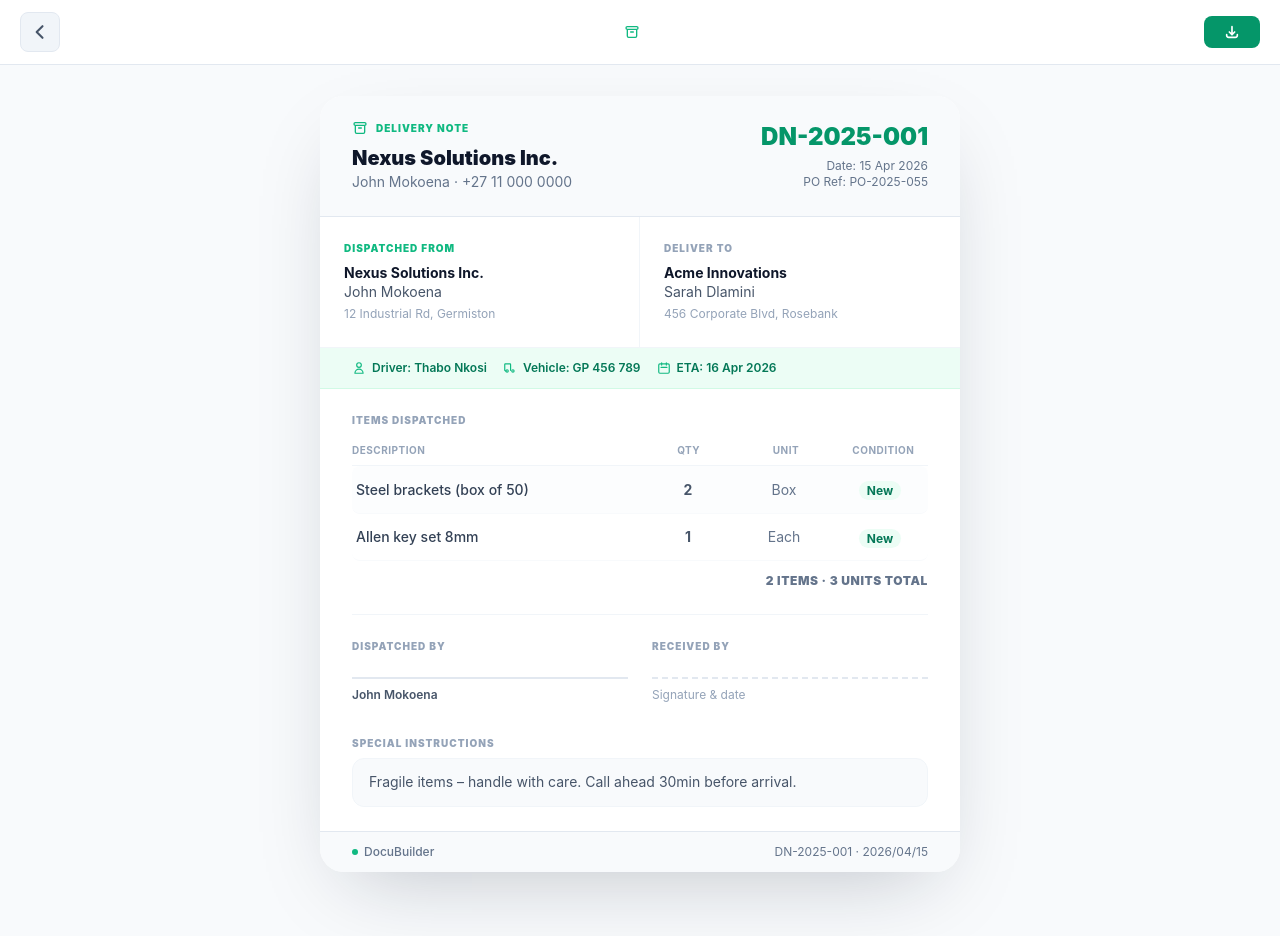
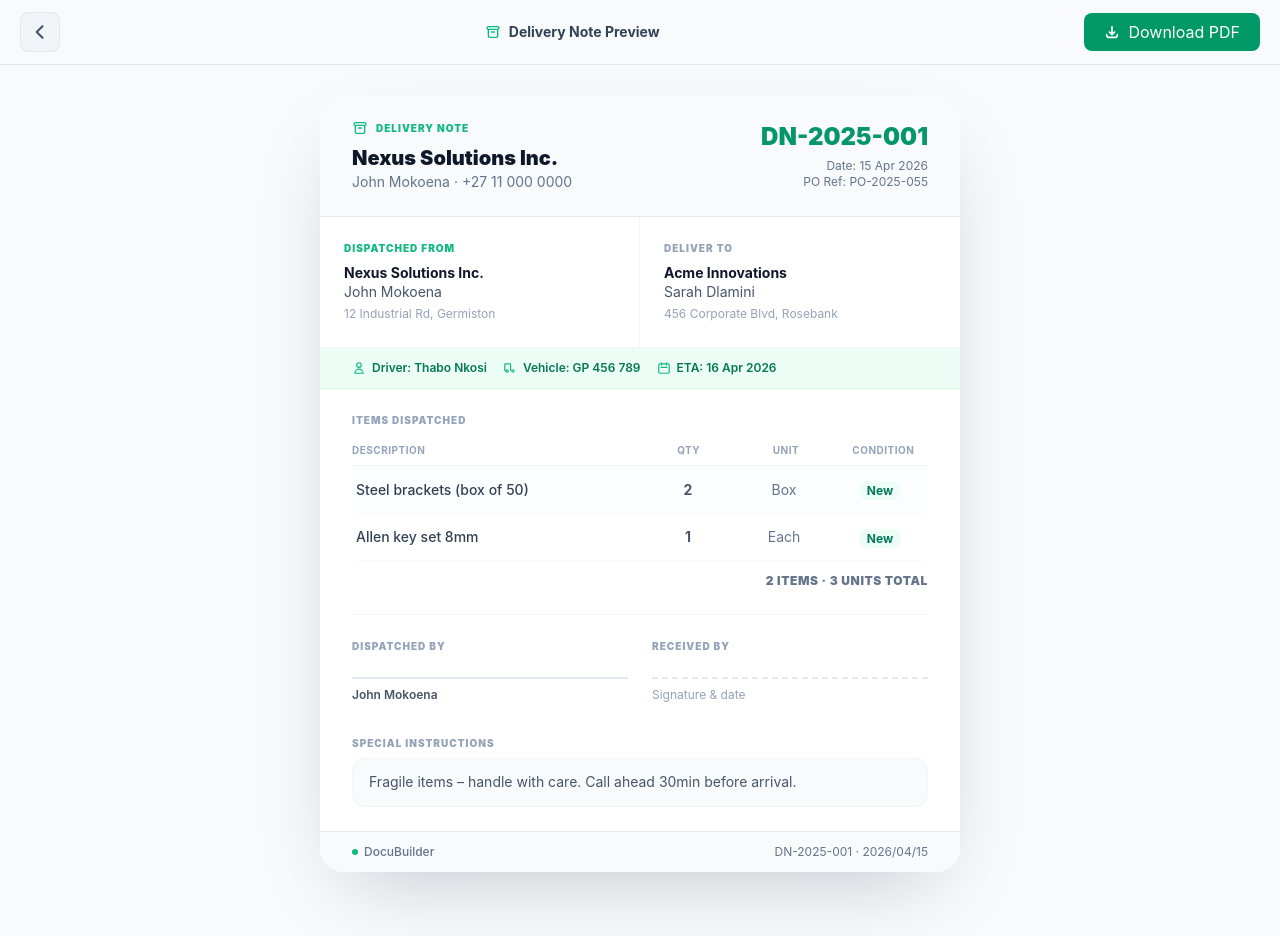
Before and after one commit to Onkgopotse1/DocuBuilder, a React (Vite) app: page /delivery-note-preview in a window 1280 px wide. Built offline with nearby package versions, Linux system fonts and the light colour scheme.

Commit message:
refactor: update DeliveryNotePreview component for improved theming and styling

```diff
--- a/src/features/deliveryNote/DeliveryNotePreview.tsx
+++ b/src/features/deliveryNote/DeliveryNotePreview.tsx
@@ -3,6 +3,7 @@
 import { useDocument } from '../../context/DocumentContext';
 import { useTheme } from '../../context/Theme Context.tsx';
 import { exportPDF } from '../../utils/PDF.Generator';
+import { pageThemes } from "../../data/pageThemes";
 
 export default function DeliveryNotePreview() {
   const navigate = useNavigate();
@@ -12,6 +13,8 @@
   const [isAutoExporting, setIsAutoExporting] = useState(false);
   const { document } = useDocument();
   const deliveryNote = document.deliveryNote;
+  const isDark = theme === 'dark';
+  const pageTheme = pageThemes.Delivery_Note;
 
   const handleExport = async () => {
     setExportError(null);
@@ -67,50 +70,15 @@
   };
 
   return (
-    <div style={{ minHeight: '100vh', fontFamily: "'Inter', system-ui, sans-serif", paddingBottom: '4rem', backgroundColor: theme === 'dark' ? '#0f172a' : colors.slate50 }}>
+    <div   className={`minHeight: '100vh', ${isDark ? pageTheme.dark : pageTheme.light} font-['Inter',system-ui,sans-serif] pb-16 ${isDark ? 'text-slate-100' : 'text-slate-900'}`}>
       {/* Navigation Bar */}
-      <nav
-        style={{
-          position: 'fixed',
-          top: 0,
-          left: 0,
-          width: '100%',
-          backdropFilter: 'blur(8px)',
-          padding: '0.75rem 1.25rem',
-          display: 'flex',
-          justifyContent: 'space-between',
-          alignItems: 'center',
-          zIndex: 50,
-          backgroundColor: theme === 'dark' ? 'rgba(15,23,42,0.95)' : 'rgba(255,255,255,0.95)',
-          borderBottom: `1px solid ${theme === 'dark' ? '#334155' : colors.slate200}`,
-        }}
-      >
+    <nav className={"fixed top-0 left-0 w-full z-50 flex items-center justify-between py-3 px-5  border-b border-slate-200 dark:border-slate-700" }>
         <button
           onClick={() => navigate('/delivery-note-builder')}
-          style={{
-            width: '2.5rem',
-            height: '2.5rem',
-            borderRadius: '0.5rem',
-            border: `1px solid ${colors.slate200}`,
-            backgroundColor: colors.slate100,
-            color: colors.slate600,
-            display: 'flex',
-            alignItems: 'center',
-            justifyContent: 'center',
-            transition: 'all 0.15s',
-            cursor: 'pointer',
-          }}
-          onMouseEnter={(e) => {
-            e.currentTarget.style.backgroundColor = colors.slate200;
-            e.currentTarget.style.color = colors.slate900;
-          }}
-          onMouseLeave={(e) => {
-            e.currentTarget.style.backgroundColor = colors.slate100;
-            e.currentTarget.style.color = colors.slate600;
-          }}
+          className="w-10 h-10 flex items-center justify-center rounded-lg border border-slate-200 bg-slate-100 text-slate-600 cursor-pointer transition-colors hover:bg-slate-200 hover:text-slate-900"
         >
           <svg
-            style={{ width: '1.25rem', height: '1.25rem', transition: 'transform 0.15s' }}
+            className="w-5 h-5 transition-transform"
             fill="none"
             stroke="currentColor"
             viewBox="0 0 24 24"
@@ -119,11 +87,11 @@
           </svg>
         </button>
 
-        <div style={{ display: 'flex', alignItems: 'center', gap: '0.5rem' }}>
-          <svg style={{ width: '1rem', height: '1rem', color: colors.emerald500 }} fill="none" stroke="currentColor" viewBox="0 0 24 24">
+        <div className="flex items-center gap-2">
+          <svg className="w-4 h-4 text-emerald-500" fill="none" stroke="currentColor" viewBox="0 0 24 24">
             <path strokeLinecap="round" strokeLinejoin="round" strokeWidth={2} d="M5 8h14M5 8a2 2 0 110-4h14a2 2 0 110 4M5 8v10a2 2 0 002 2h10a2 2 0 002-2V8m-9 4h4" />
           </svg>
-          <span style={{ fontWeight: 700, fontSize: '0.875rem', display: 'none', color: colors.slate700 }} className="sm:block">
+          <span className="hidden sm:block font-bold text-sm text-slate-700">
             Delivery Note Preview
           </span>
         </div>
@@ -131,27 +99,12 @@
         <button
           type="button"
           onClick={handleExport}
-          style={{
-            display: 'flex',
-            alignItems: 'center',
-            gap: '0.5rem',
-            borderRadius: '0.5rem',
-            fontWeight: 900,
-            fontSize: '0.875rem',
-            transition: 'all 0.15s',
-            backgroundColor: colors.emerald600,
-            color: colors.white,
-            padding: '0.5rem 1.25rem',
-            border: 'none',
-            cursor: 'pointer',
-          }}
-          onMouseEnter={(e) => (e.currentTarget.style.backgroundColor = colors.emerald500)}
-          onMouseLeave={(e) => (e.currentTarget.style.backgroundColor = colors.emerald600)}
+          className="flex items-center gap-2 rounded-lg font-black text-sm transition-colors bg-emerald-600 text-white py-2 px-5 cursor-pointer hover:bg-emerald-500"
         >
-          <svg style={{ width: '1rem', height: '1rem' }} fill="none" stroke="currentColor" viewBox="0 0 24 24">
+          <svg className="w-4 h-4" fill="none" stroke="currentColor" viewBox="0 0 24 24">
             <path strokeLinecap="round" strokeLinejoin="round" strokeWidth={2.5} d="M4 16v1a3 3 0 003 3h10a3 3 0 003-3v-1m-4-4l-4 4m0 0l-4-4m4 4V4" />
           </svg>
-          <span style={{ display: 'none' }} className="sm:inline">Download PDF</span>
+          <span className="hidden sm:inline">Download PDF</span>
         </button>
       </nav>
 
```
